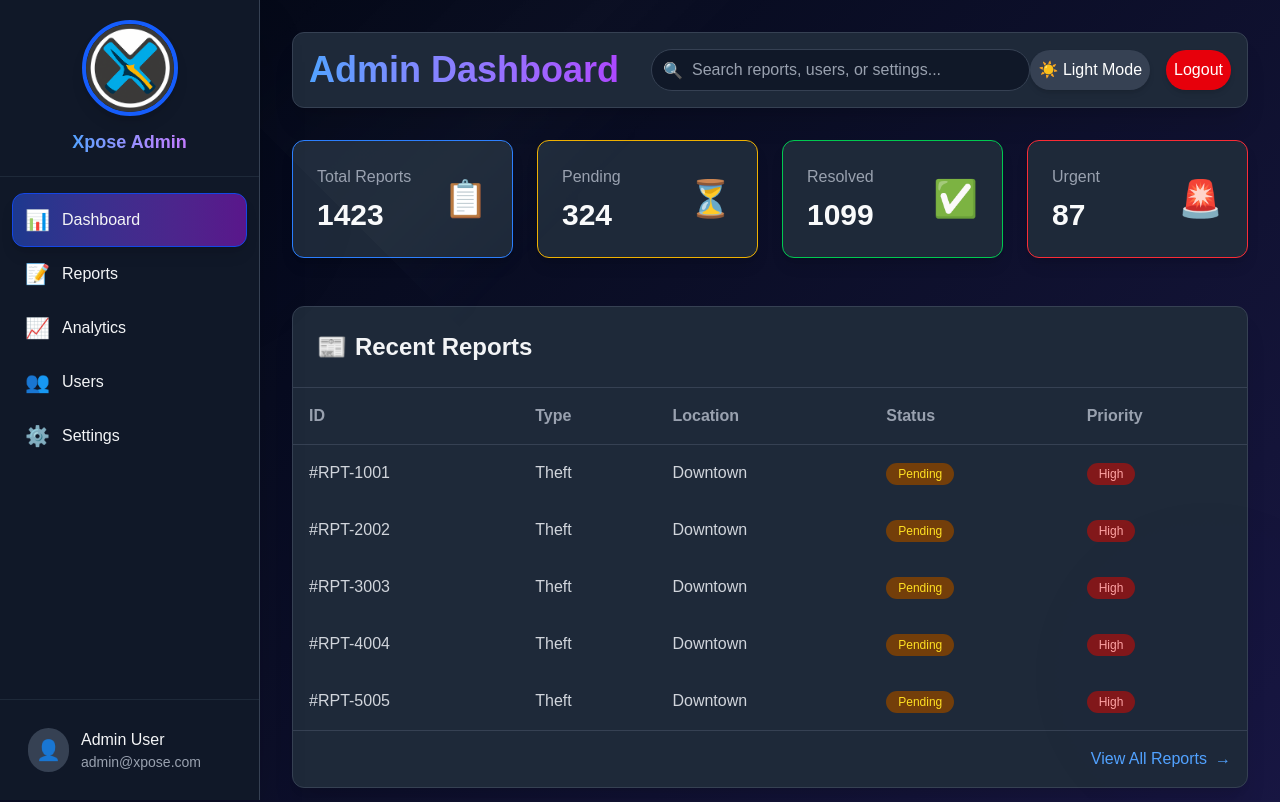
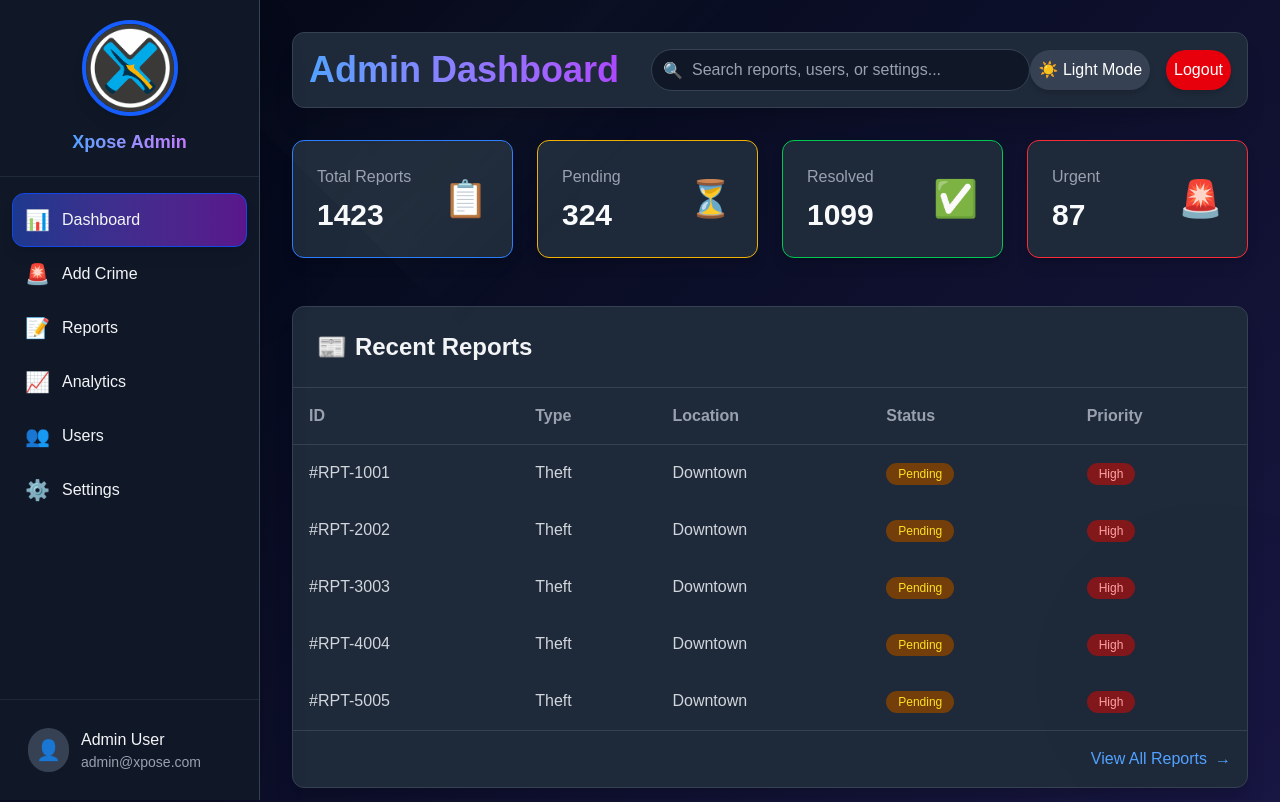
Before and after one commit to nibin-joseph05/Xpose, a Next.js app in the folder xpose-admin/: page /admin/dashboard in a window 1280 px wide. Shown: the top 802 px of the page. Built offline with nearby package versions, Linux system fonts and the light colour scheme; sample sign-in values are in the browser's storage.

Commit message:
some ui change in admin:3

```diff
--- a/xpose-admin/src/components/admin/Sidebar.tsx
+++ b/xpose-admin/src/components/admin/Sidebar.tsx
@@ -8,6 +8,7 @@ import Image from 'next/image';
 
 const menuItems = [
   { name: 'Dashboard', icon: '📊', path: '/admin/dashboard' },
+  { name: 'Add Crime', icon: '🚨', path: '/admin/add-crime' },
   { name: 'Reports', icon: '📝', path: '/admin/reports' },
   { name: 'Analytics', icon: '📈', path: '/admin/analytics' },
   { name: 'Users', icon: '👥', path: '/admin/users' },
```
